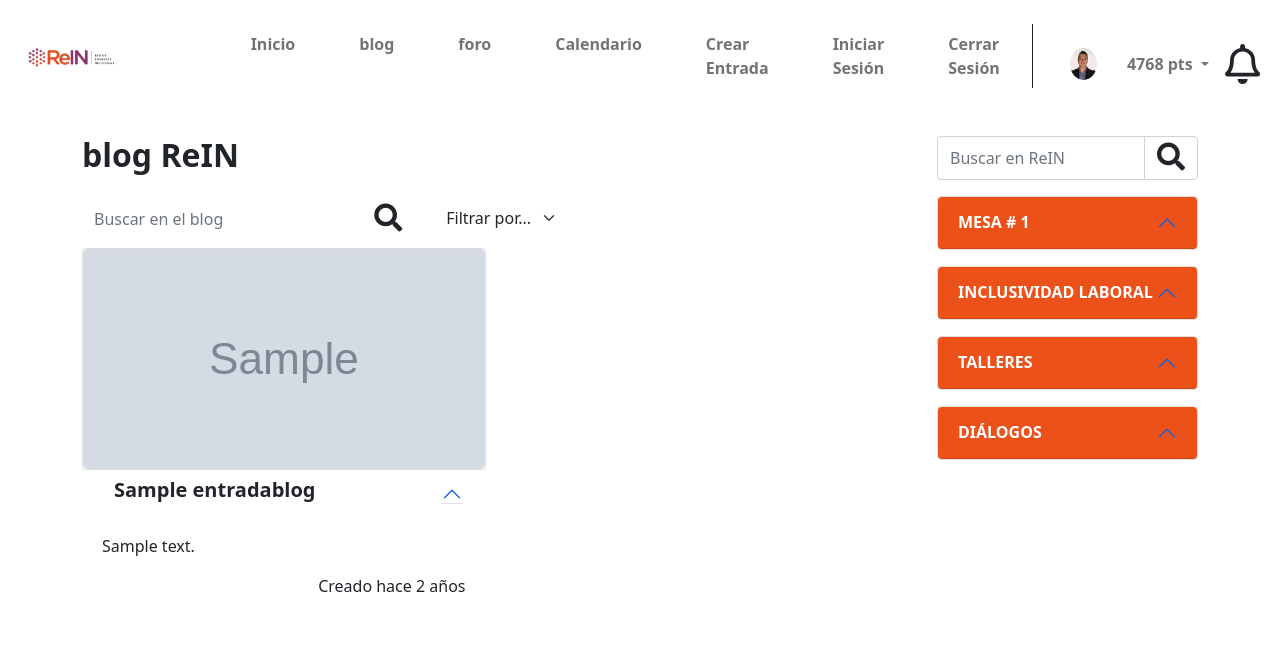
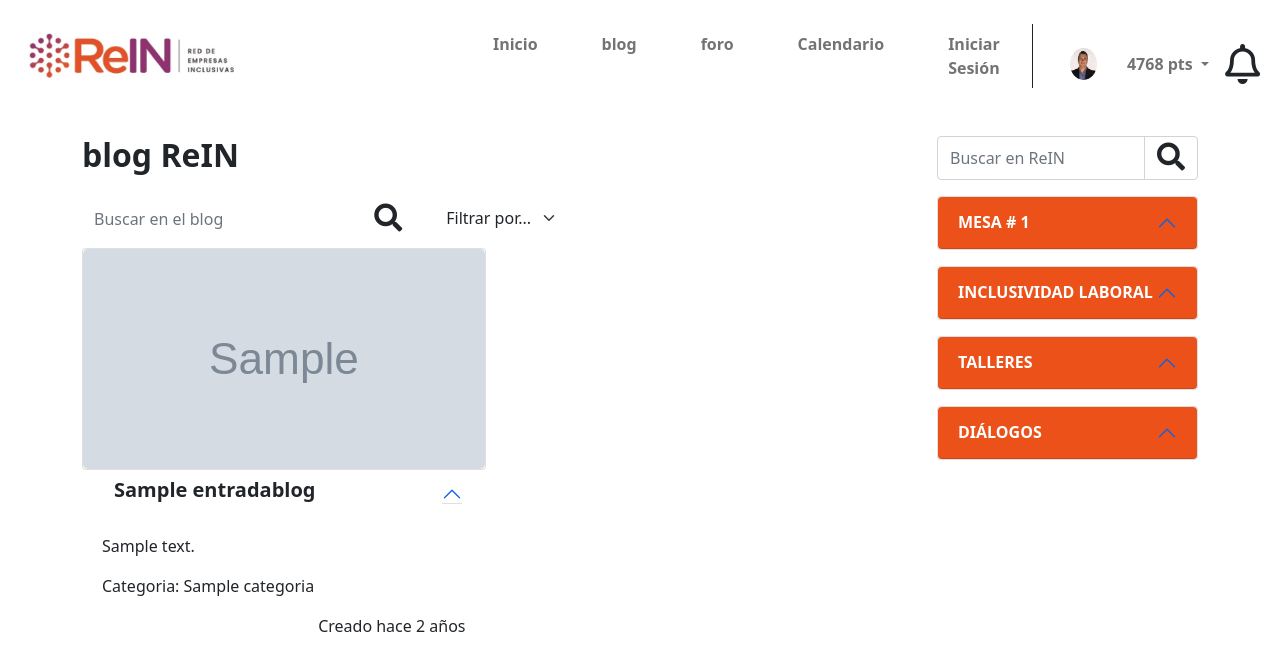
Before and after one commit to jkaalexkei/rein, a Django app: template appBlog/templates/appBlog/blog.html in a window 1280 px wide, after a click that opens the changed part. Shown: the top 671 px of the page. Run offline with Django 3.2, Linux system fonts and the light colour scheme; the template is opened without the code that fills it: most values are stand-ins (such as "Sample title", 1, 10 or a date in 2020); grey boxes marked "Sample" are stand-in pictures; some libraries are stand-ins or nearby versions.

Commit message:
modificacion de la barra de menu y mejora en la agregacion de entradas al blog

```diff
--- a/appBlog/templates/appBlog/blog.html
+++ b/appBlog/templates/appBlog/blog.html
@@ -73,6 +73,7 @@
                     aria-labelledby="panelsStayOpen-heading{{entradablog.id}}">
                     <div class="accordion-body">
                       <p style="text-align:justify;">{{entradablog.descripcion}}</p>
+                      <p style="text-align:justify;">Categoria: {{entradablog.categoria}}</p>
                       <p style="text-align:right;">Creado {{entradablog.created|naturaltime }}</p>
 
                     </div>
--- a/appRein/templates/appRein/cabecera.html
+++ b/appRein/templates/appRein/cabecera.html
@@ -11,6 +11,7 @@
         </button>
         <div class="collapse navbar-collapse border-end border-dark" id="navbarSupportedContent">
           <ul class="navbar-nav me-auto mb-2 mb-lg-0">
+            {% if user.is_authenticated %}
                   <li class="nav-item mx-4 item rounded-1 {% if request.path == '/' %}active{% endif %}">
                     <a class="nav-link fw-bolder" aria-current="page" href="{% url 'home' %}">Inicio</a>
                   </li>
@@ -24,15 +25,38 @@
                     <a class="nav-link fw-bolder" href="{% url 'calendario' %}">Calendario</a>
                   </li>
                   <li class="nav-item mx-4 item rounded-1 {% if request.path == '/appblog/nuevaentrada' %}active{% endif %}">
-              <a class="nav-link fw-bolder" href="{% url 'nuevaentrada' %}">Crear Entrada</a>
+                    <div class="dropdown">
+                      <button class="btn btn-secondary bg-boton-categoria dropdown-toggle" type="button" id="dropdownMenuButton1" data-bs-toggle="dropdown" aria-expanded="false">
+                        Acciones
+                      </button>
+                      <ul class="dropdown-menu" aria-labelledby="dropdownMenuButton1">
+                        <li><a class="nav-link bg-boton-categoria item" href="{% url 'nuevaentrada' %}">Crear Entrada</a></li>
+                        <li><a class="nav-link bg-boton-categoria item" href="#">Modificar Entrada</a></li>
+                        <li><a class="nav-link bg-boton-categoria item" href="#">Eliminar Entrada</a></li>
+                      </ul>
+                    </div>
+
+                  </li>
+                  <li class="nav-item mx-4 item rounded-1 ">
+                    <a class="nav-link fw-bolder" href="{% url 'logout' %}">Cerrar Sesión</a>
+                  </li>
+            {% else %}
+                <li class="nav-item mx-4 item rounded-1 {% if request.path == '/' %}active{% endif %}">
+                  <a class="nav-link fw-bolder" aria-current="page" href="{% url 'home' %}">Inicio</a>
+                </li>
+                <li class="nav-item mx-4 item rounded-1 {% if request.path == '/blog' %}active{% endif %}">
+                  <a class="nav-link fw-bolder" href="{% url 'blog' %}">blog</a>
+                </li>
+                <li class="nav-item mx-4 item rounded-1 {% if request.path == '/foro' %}active{% endif %}">
+                  <a class="nav-link fw-bolder" href="{% url 'foro' %}">foro</a>
+                </li>
+                <li class="nav-item mx-4 item rounded-1 {% if request.path == '/calendario' %}active{% endif %}">
+                  <a class="nav-link fw-bolder" href="{% url 'calendario' %}">Calendario</a>
                 </li>
                 <li class="nav-item mx-4 item rounded-1 ">
                   <a class="nav-link fw-bolder" href="{% url 'login' %}">Iniciar Sesión</a>
                 </li>
-            <li class="nav-item mx-4 item rounded-1 ">
-              <a class="nav-link fw-bolder" href="{% url 'logout' %}">Cerrar Sesión</a>
-            </li>
-
+            {% endif %}
           </ul>
         </div>
       </div>
--- a/appRein/views.py
+++ b/appRein/views.py
@@ -36,11 +36,14 @@ def iniciarsesion(request):
 
           if user:
                login(request,user)
+
                nombreusuario=User.objects.all()
 
                for usr in nombreusuario:
                     if usr.username == usuario:
+                         request.session['usuario'] = usr.username
                          messages.success(request,'Hola {}'.format(usr.first_name))
+
                          return redirect ('home')
 
 
@@ -57,5 +60,6 @@ def cerrarsesion(request):
 
      logout(request)
      messages.success(request,'Sesión Finalizada con exito')
+     request.session['usuario'] = None
      print('sesion cerrada')
      return redirect('home')
--- a/proyecto_rein/settings.py
+++ b/proyecto_rein/settings.py
@@ -61,7 +61,7 @@ ROOT_URLCONF = 'proyecto_rein.urls'
 TEMPLATES = [
     {
         'BACKEND': 'django.template.backends.django.DjangoTemplates',
-        'DIRS': [],
+        'DIRS': ['templates'],
         'APP_DIRS': True,
         'OPTIONS': {
             'context_processors': [
```
Also changed, not shown: appBlog/views.py (+19 -9 lines), db.sqlite3, media/Blogs/calendario_sJtaL0e.png (added), media/Blogs/eventos_y6CJua8.jpg (added), media/Blogs/foro_HV6Dzz4.png (added), media/Blogs/foto_RPFdwTa.jpg (added), media/Blogs/informacion.png (added), media/Blogs/login.png (added), media/Blogs/racismo_P4wwTIt.jpg (added). Lines whose indentation alone changed are shown as unchanged.
